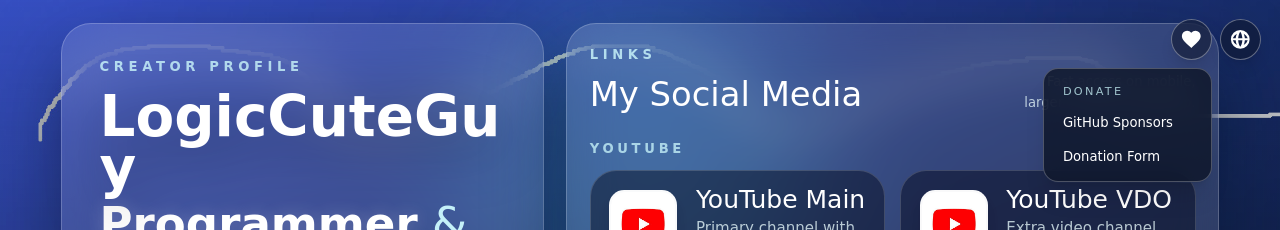
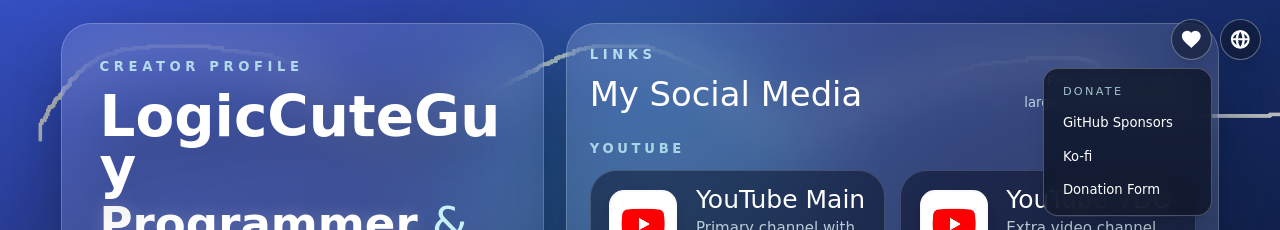
Before and after one commit to LogicCuteGuy/profile, a website: page index.html in a window 1280 px wide. Both pictures are taken after a click on the button 1191 px from the left and 39 px from the top of the page. Shown: the top 230 px of the page. Drawn offline with nearby package versions, Linux system fonts and the light colour scheme; files that its build step writes are made by us from their sources; a web font is replaced by a local one.

Commit message:
Add Ko-fi donation link and translations to support section

```diff
--- a/index.html
+++ b/index.html
@@ -24,6 +24,7 @@
       <div id="donate-menu" class="absolute right-0 mt-2 hidden min-w-45 rounded-2xl border border-white/25 bg-slate-900/85 p-2 text-white shadow-xl backdrop-blur-md">
         <p class="px-3 py-2 text-xs uppercase tracking-[0.2em] text-cyan-100/75" data-i18n="donate">Donate</p>
         <a href="https://github.com/sponsors/LogicCuteGuy/" target="_blank" rel="noreferrer" class="block w-full rounded-xl px-3 py-2 text-left text-sm hover:bg-white/10" data-i18n="donateGithub">GitHub Sponsors</a>
+        <a href="https://ko-fi.com/logiccuteguy" target="_blank" rel="noreferrer" class="block w-full rounded-xl px-3 py-2 text-left text-sm hover:bg-white/10" data-i18n="donateKofi">Ko-fi</a>
         <a href="https://docs.google.com/forms/d/e/1FAIpQLSeO2i1nT31SJp6B4agHbJSCRx9Kf-gkzsA0jYVz_Gm4gK6nBg/viewform" target="_blank" rel="noreferrer" class="block w-full rounded-xl px-3 py-2 text-left text-sm hover:bg-white/10" data-i18n="donateForm">Donation Form</a>
       </div>
     </div>
@@ -178,6 +179,7 @@
       en: {
         donate: "Donate",
         donateGithub: "GitHub Sponsors",
+        donateKofi: "Ko-fi",
         donateForm: "Donation Form",
         creatorProfile: "Creator Profile",
         roleLine: "<span class='highlight-word'>Programmer</span> &amp; <span class='highlight-word'>Music Producer</span>",
@@ -213,6 +215,7 @@
       th: {
         donate: "สนับสนุน",
         donateGithub: "GitHub Sponsors",
+        donateKofi: "Ko-fi",
         donateForm: "แบบฟอร์มโดเนท",
         creatorProfile: "โปรไฟล์ครีเอเตอร์",
         roleLine: "<span class='highlight-word'>โปรแกรมเมอร์</span> &amp; <span class='highlight-word'>โปรดิวเซอร์เพลง</span>",
@@ -248,6 +251,7 @@
       jp: {
         donate: "支援",
         donateGithub: "GitHub Sponsors",
+        donateKofi: "Ko-fi",
         donateForm: "寄付フォーム",
         creatorProfile: "クリエイタープロフィール",
         roleLine: "<span class='highlight-word'>プログラマー</span> &amp; <span class='highlight-word'>音楽プロデューサー</span>",
```
